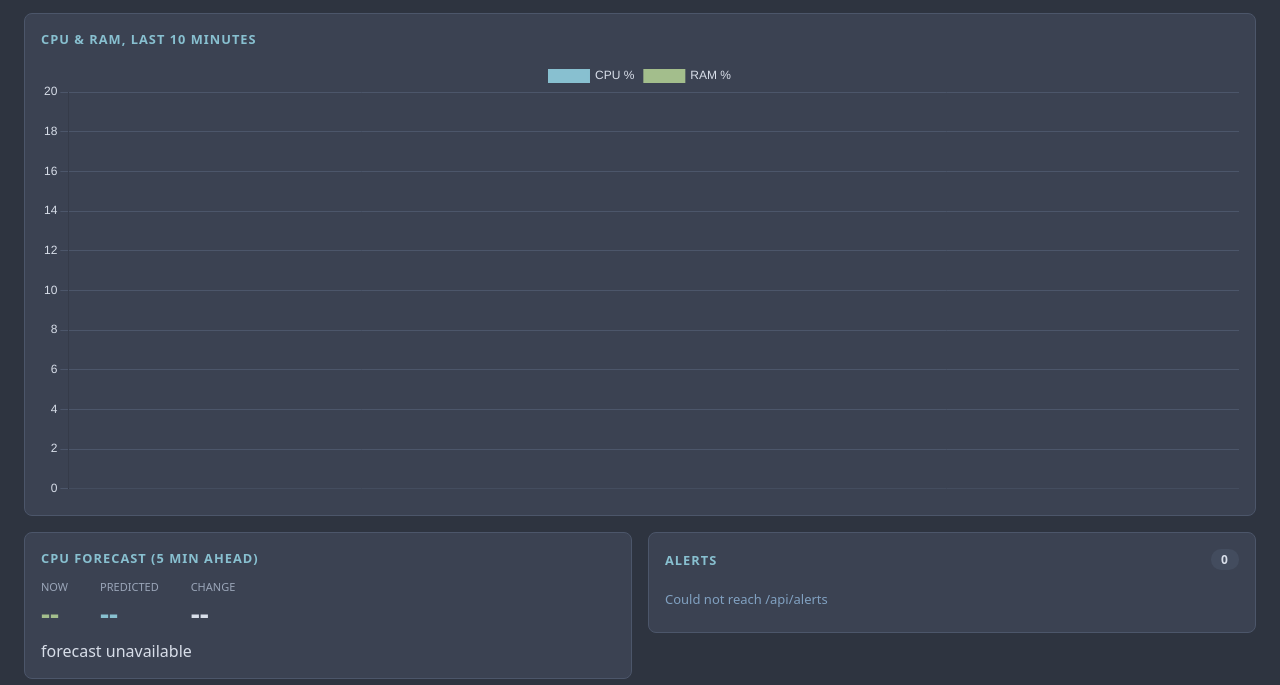
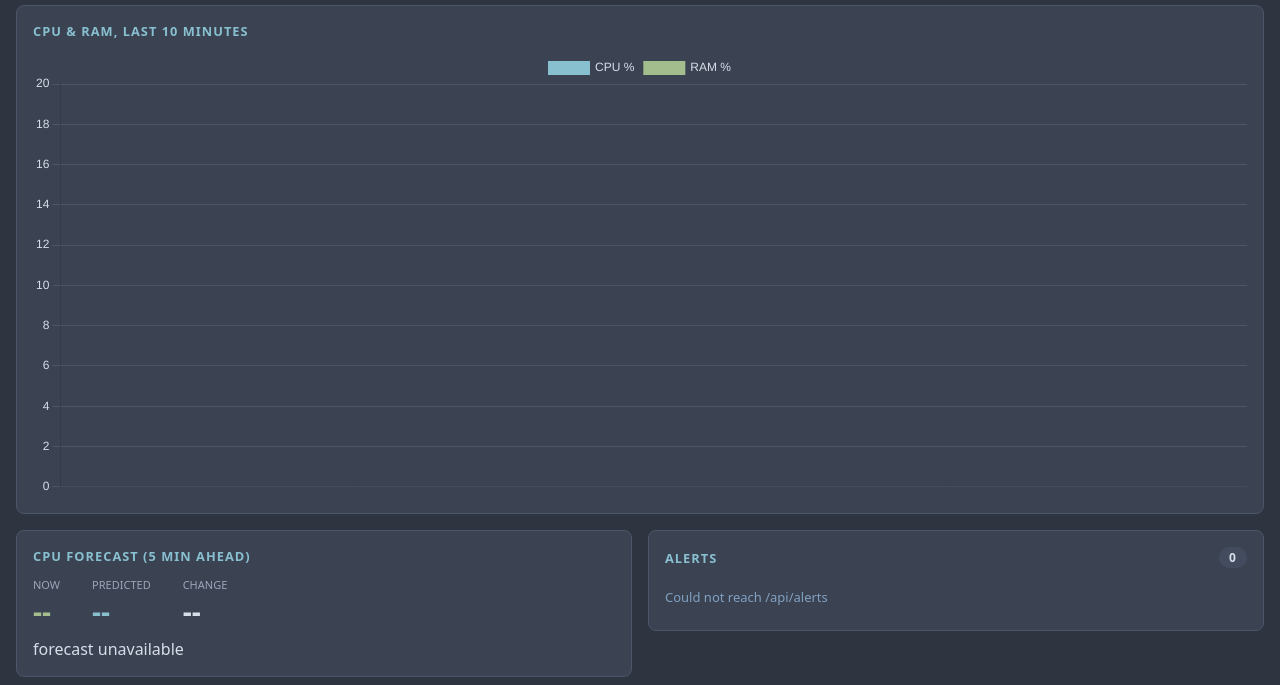
Before and after one commit to Rounit-Raj/sysinsight, a plain HTML site: page dashboard/static/index.html in a window 1280 px wide. Shown: the part 267-952 px from the top of the page. Drawn offline with Linux system fonts and the light colour scheme; no server answers; files whose address does not match are found by name.

Commit message:
Dashboard: remove alerts panel override, add CSS grid

```diff
--- a/dashboard/static/layout.css
+++ b/dashboard/static/layout.css
@@ -119,3 +119,23 @@ footer { padding: 0 24px 24px; font-size: 12px; color: var(--sx-text-dim); }
 .alert-kind { color: var(--sx-text); font-weight: 600; white-space: nowrap; }
 .alert-msg { color: var(--sx-text-hi); }
 .alerts-empty { color: var(--sx-blue); padding: 8px 0; font-size: 13px; }
+
+/* ---- Dashboard grid ---- */
+main.dashboard {
+  display: grid;
+  grid-template-columns: repeat(12, 1fr);
+  gap: 16px;
+  padding: 16px;
+}
+main.dashboard > .panel {
+  grid-column: span 6;
+  margin: 0;
+}
+main.dashboard > #alerts-panel {
+  margin: 0;
+}
+@media (max-width: 900px) {
+  main.dashboard > .panel {
+    grid-column: 1 / -1;
+  }
+}
```
